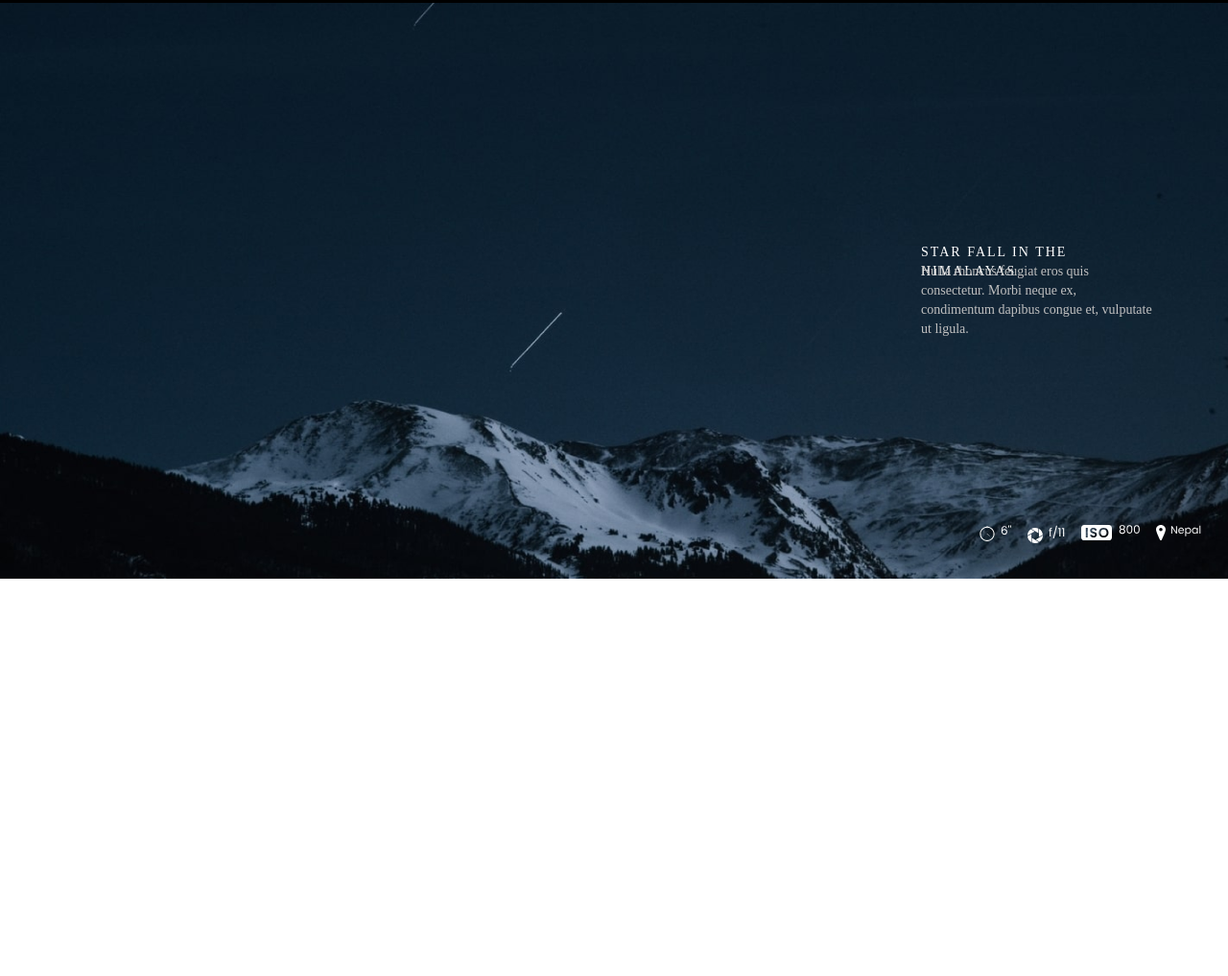
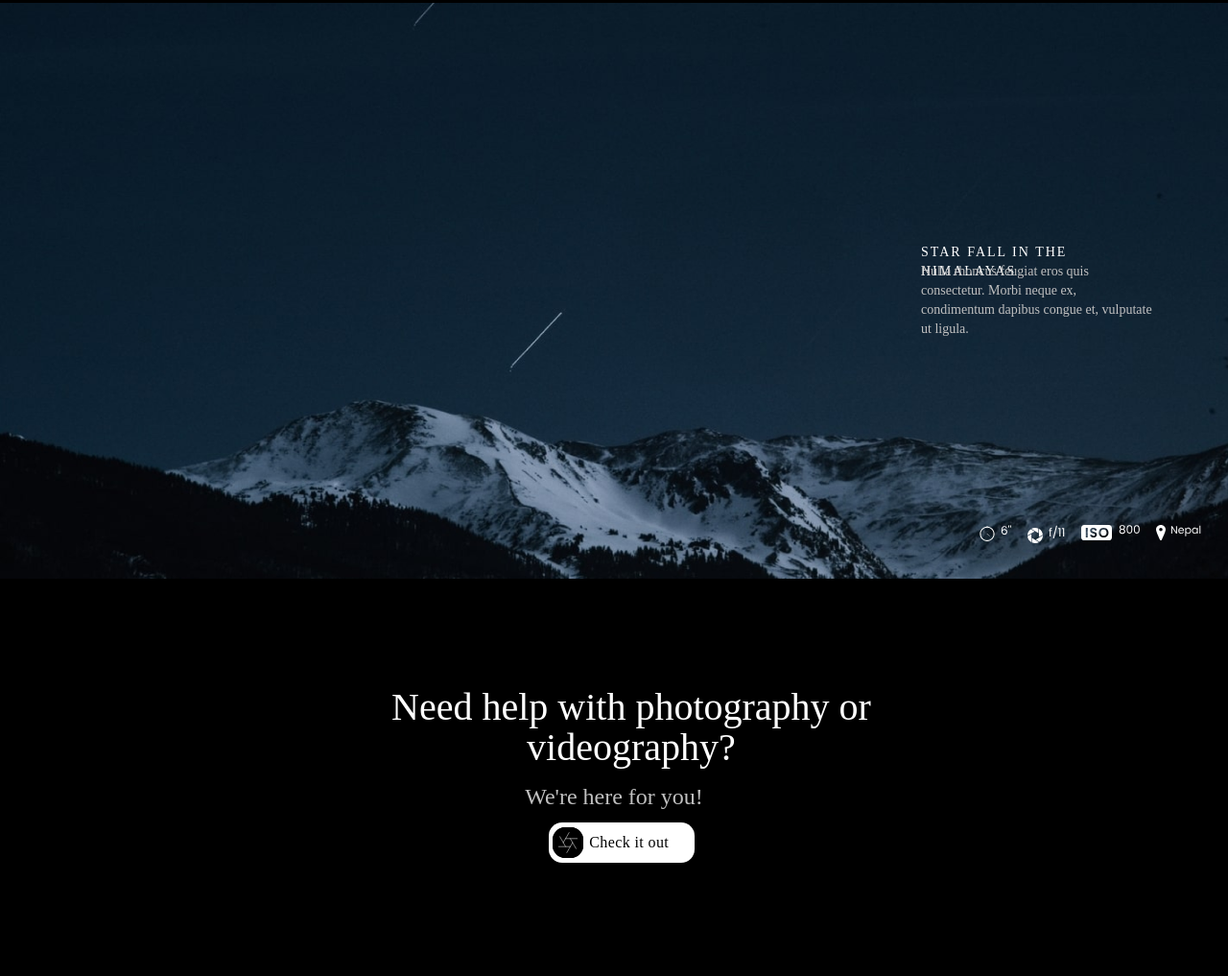
Before and after one commit to job356/project-aperture, a plain HTML site: page aperture/index.html in a window 1280 px wide. Shown: the part 4601-5618 px from the top of the page at 96% size. Before the commit the page ends 5204 px from the top, so only its background shows below. Drawn offline with Linux system fonts and the light colour scheme.

Commit message:
feat: add contacts section

```diff
--- a/aperture/index.html
+++ b/aperture/index.html
@@ -484,6 +484,29 @@
                 </div>
             </div>
         </section>
+        <section class="contacts">
+            <div class="contacts">
+                <h3 class="head-contacts">Need help with photography or videography?</h3>
+                <div class="text-contacts">We're here for you!</div>
+                <button class="check-out-2">
+                    <div class="lens-btn">
+                        <svg width="32" height="32" viewBox="0 0 32 32" fill="none" xmlns="http://www.w3.org/2000/svg">
+                            <path d="M16 5.51392C21.7915 5.51392 26.4861 10.2085 26.4861 16C26.4861 21.7915 21.7915 26.4861 16 26.4861C10.2085 26.4861 5.51389 21.7915 5.51389 16C5.51389 10.2085 10.2085 5.51392 16 5.51392Z" stroke="black" stroke-width="12.58" stroke-linecap="round" stroke-linejoin="round"/>
+                            <path d="M18.4223 11.8057L24.4413 22.2289" stroke="white" stroke-width="0.5" stroke-linecap="round" stroke-linejoin="round"/>
+                            <path d="M13.5777 11.8057H25.6158" stroke="white" stroke-width="0.5" stroke-linecap="round" stroke-linejoin="round"/>
+                            <path d="M11.1554 16.0001L17.1744 5.5769" stroke="white" stroke-width="0.5" stroke-linecap="round" stroke-linejoin="round"/>
+                            <path d="M13.5777 20.1944L7.55869 9.77124" stroke="white" stroke-width="0.5" stroke-linecap="round" stroke-linejoin="round"/>
+                            <path d="M18.4223 20.1946H6.38423" stroke="white" stroke-width="0.5" stroke-linecap="round" stroke-linejoin="round"/>
+                            <path d="M20.8446 16L14.8256 26.4232" stroke="white" stroke-width="0.5" stroke-linecap="round" stroke-linejoin="round"/>
+                        </svg>
+                    </div>
+                    Check it out
+                </button>
+            </div>
+        </section>
     </main>
+    <footer>
+        <div class="footer"></div>
+    </footer>
 </body>
 </html>
--- a/aperture/style.css
+++ b/aperture/style.css
@@ -561,3 +561,65 @@ body {
     padding-left: 79.8%;
     padding-top: 194px;
 }
+
+.contacts {
+    width: 100%;
+    height: 414px;
+    background-color: #000000;
+}
+
+.head-contacts {
+    width: 571px;
+    height: 84px;
+    margin: 0px;
+    padding-left: 29.1%;
+    padding-top: 113px;
+
+    font-family: 'Poppins';
+    font-style: normal;
+    font-weight: 300;
+    font-size: 40px;
+    line-height: 42px;
+
+    text-align: center;
+
+    color: #ffffff;
+}
+
+.text-contacts {
+    font-family: 'Poppins';
+    font-weight: 300;
+    font-size: 24px;
+    line-height: 30px;
+
+    text-align: center;
+    padding-top: 15px;
+
+    color: #C0C0C0;
+}
+
+.check-out-2 {
+    display: flex;
+    flex-direction: row;
+    align-items: center;
+    gap: 6px;
+
+    width: 152px;
+    height: 42px;
+    background: #ffffff;
+    border-radius: 14px;
+    border: none;
+    padding: 0px;
+    margin-left: 44.7%;
+    margin-top: 12px;
+
+    font-family: 'Poppins';
+    font-style: normal;
+    font-weight: 400;
+    font-size: 16px;
+    line-height: 20px;
+
+    letter-spacing: 0.4px;
+
+    color: #000000;
+}
```
